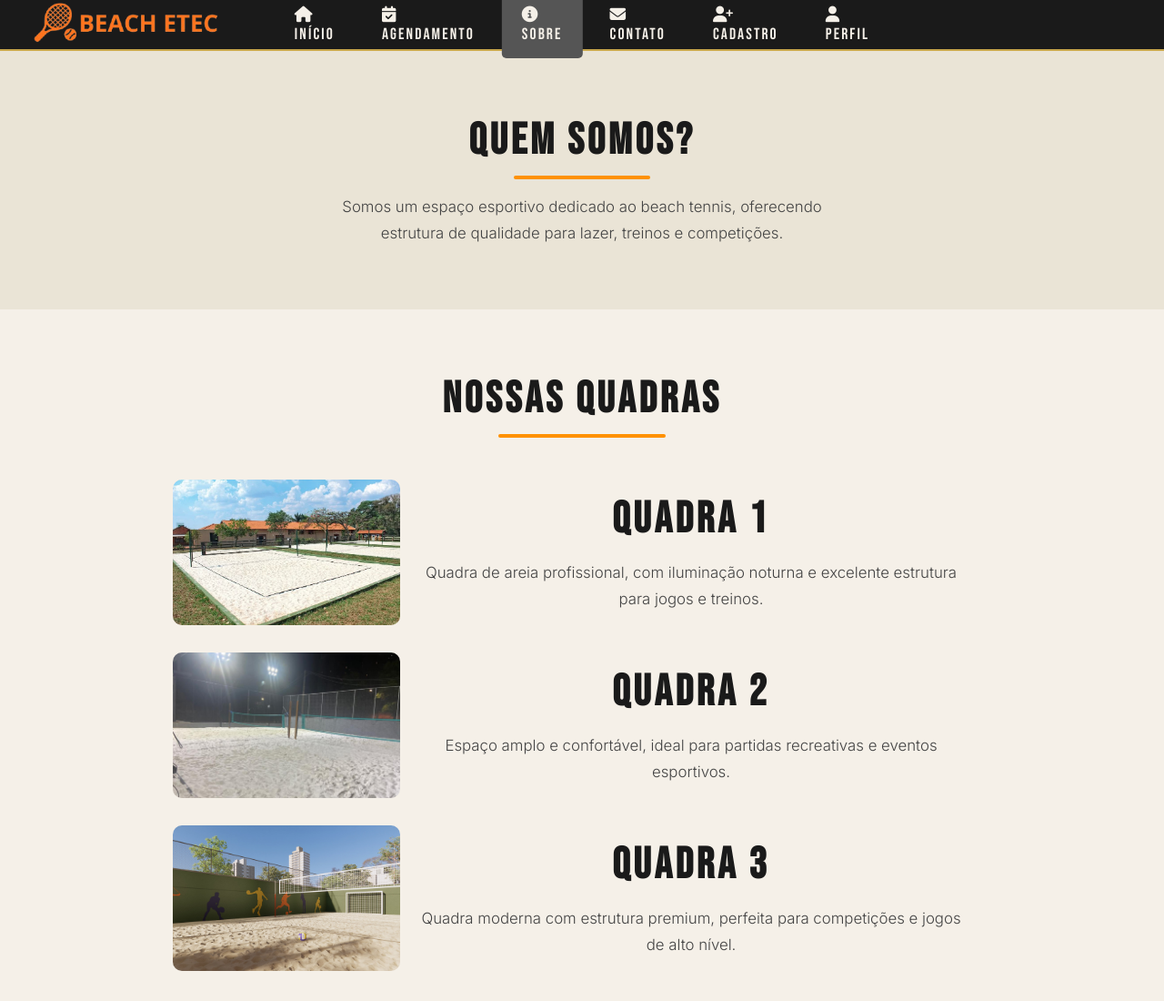
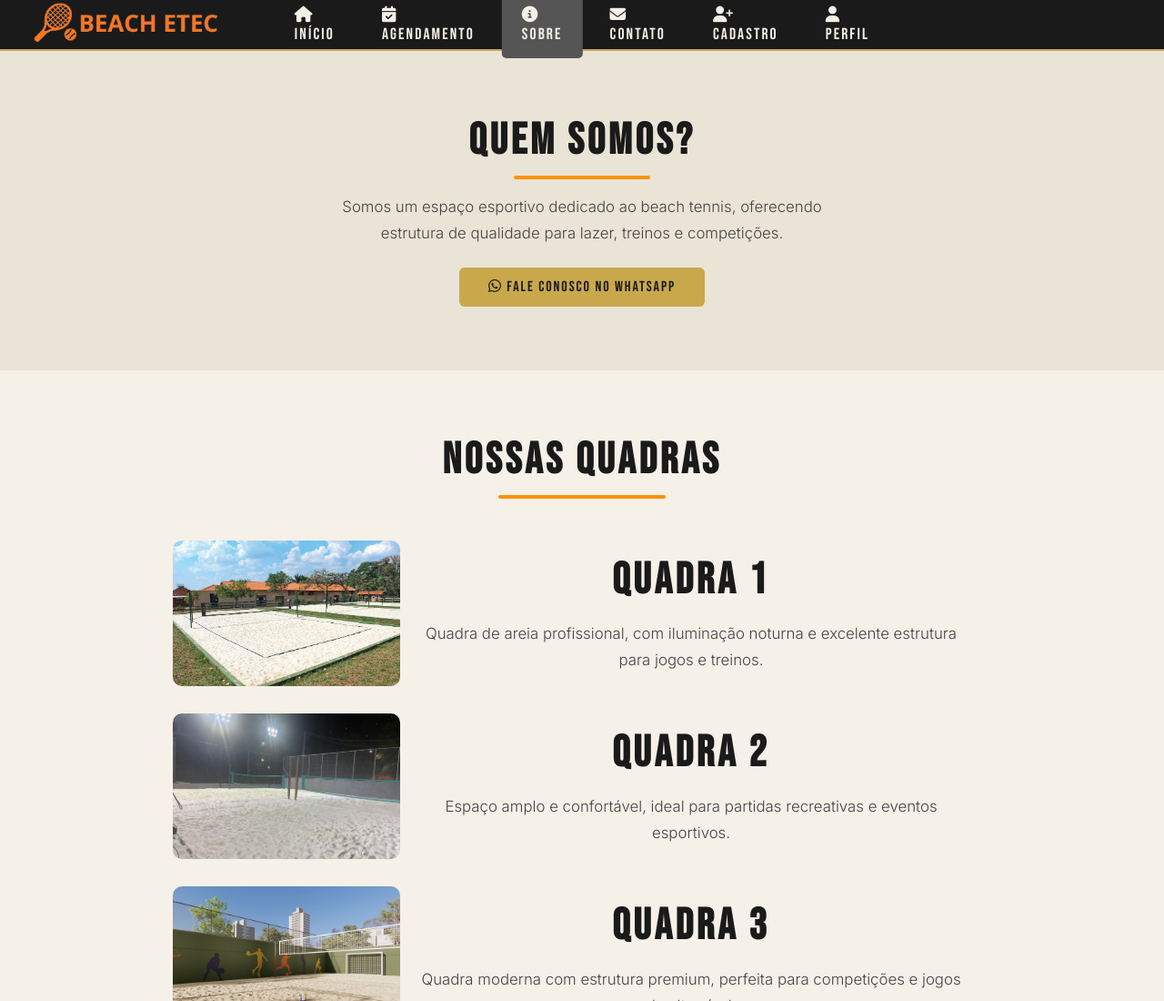
Before and after one commit to gabrieljosemarquesdasilva/TCC-2026, a plain HTML site: page Site/sobre.html in a window 1280 px wide. Shown: the top 1100 px of the page at 91% size. Drawn offline with Linux system fonts and the light colour scheme.

Commit message:
sobre.html
botao levando para o whatsapp

```diff
--- a/Site/sobre.html
+++ b/Site/sobre.html
@@ -35,8 +35,11 @@
 <section id="sobre">
     <h1>QUEM SOMOS?</h1>
     <p>Somos um espaço esportivo dedicado ao beach tennis, oferecendo estrutura de qualidade para lazer, treinos e competições.</p>
+
+    <a href="https://wa.me/5511999999999" target="_blank" class="btn">
+        <i class="fa-brands fa-whatsapp"></i> Fale conosco no WhatsApp
+    </a>
 </section>
-
 
 <!-- QUADRAS -->
 <section id="quadras">
```
